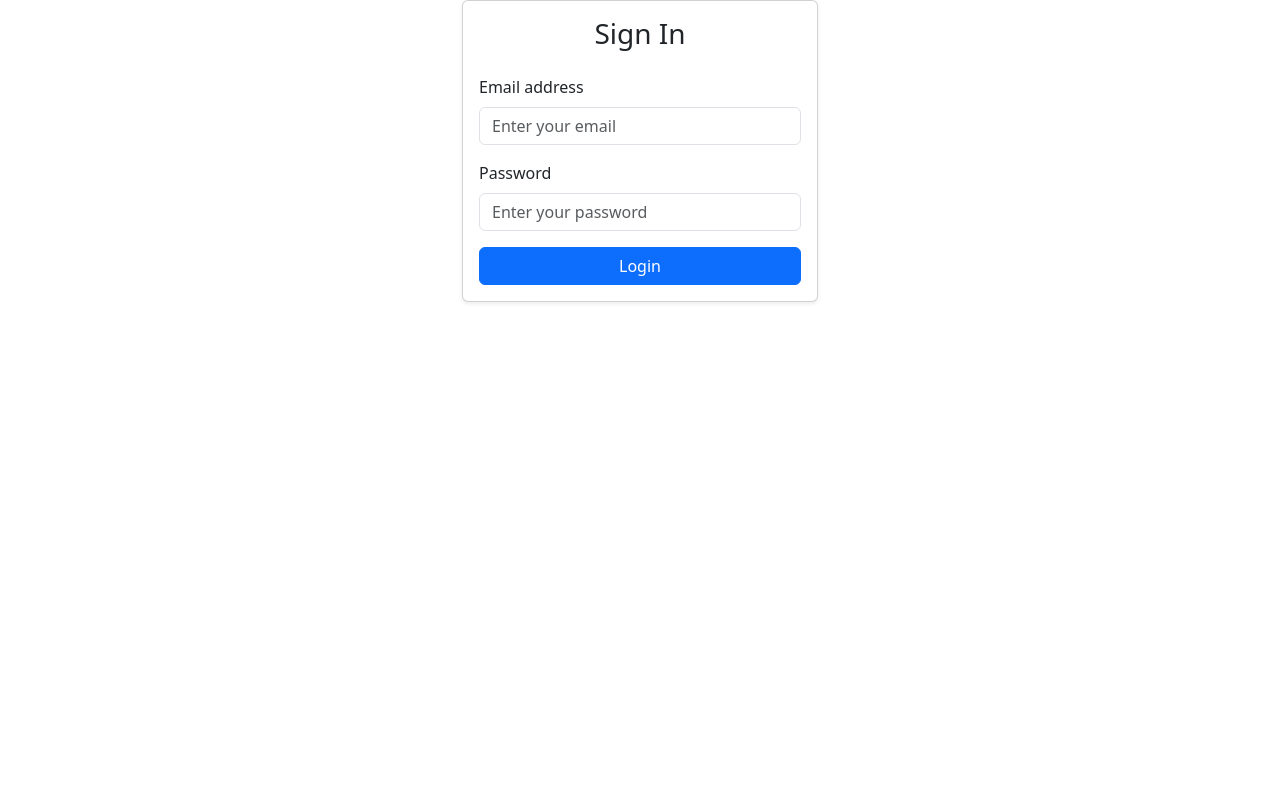
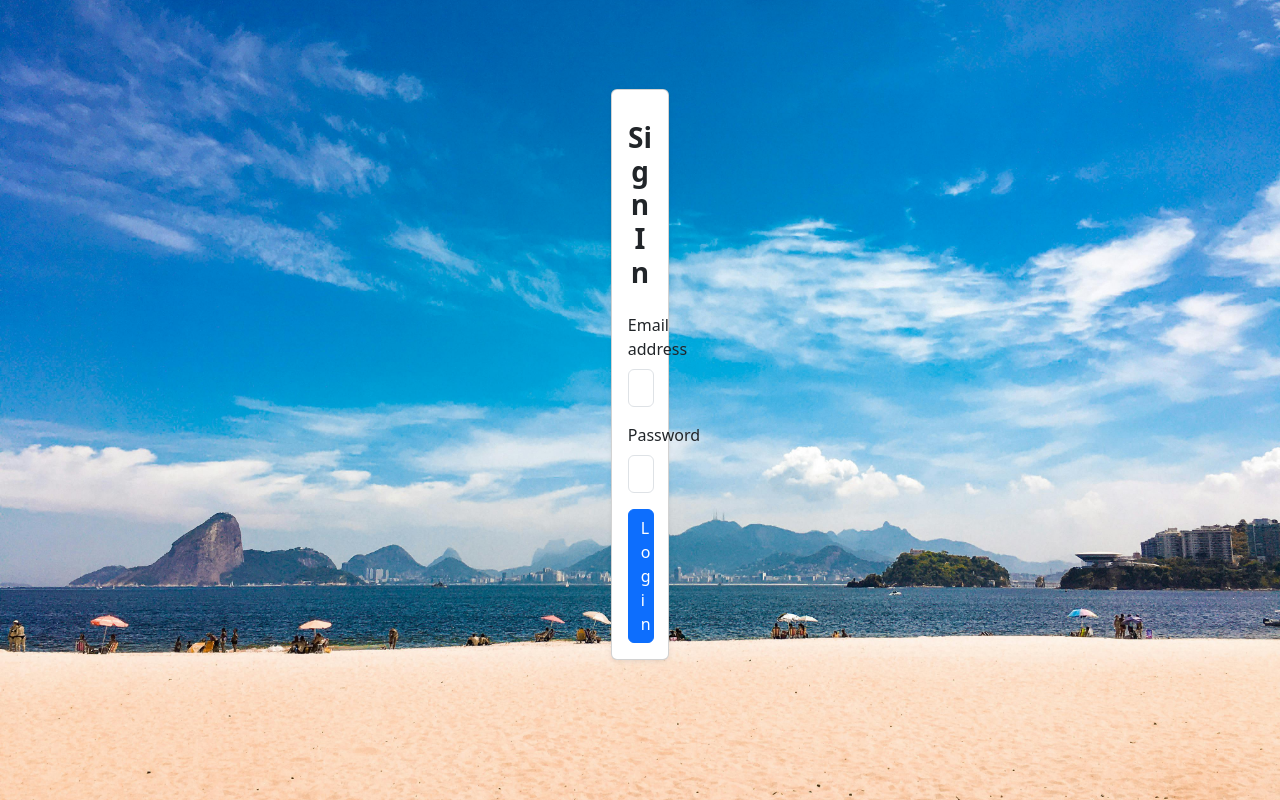
Before and after one commit to Mr0megaa/Projet_transversal_agence_de_tourisme, a PHP site: page /login.html in a window 1280 px wide. Run offline with PHP 8.4, Linux system fonts and the light colour scheme.

Commit message:
login_v2

```diff
--- a/index.html
+++ b/index.html
@@ -47,7 +47,6 @@
       <img src="images/pexels-ryank-17841018.jpg" class="d-block vh-100 img" alt="...">
     </div>
   </div>
-</div>
   </section>
   <section class="discover">
     <div>
--- a/login.html
+++ b/login.html
@@ -9,17 +9,15 @@
     href="https://cdn.jsdelivr.net/npm/bootstrap@5.3.3/dist/css/bootstrap.min.css"
     rel="stylesheet"
   >
-  <link rel="stylesheet" href="stylee.css">
+  <link rel="stylesheet" href="style.css">
 </head>
 <body class="login-img">
-  <div class="container images">
-    <div class="row justify-content-center">
+  <div class="container images ">
+    <div class="row justify-content-center center">
       <div class="col-md-4">
-
         <div class="card shadow-sm">
           <div class="card-body">
             <h3 class="card-title text-center mb-4">Sign In</h3>
-
             <form>
               <div class="mb-3">
                 <label for="email" class="form-label">Email address</label>
@@ -28,11 +26,8 @@
                   class="form-control"
                   id="email"
                   placeholder="Enter your email"
-                  required
-
-                >
+                  required>
               </div>
-
               <div class="mb-3">
                 <label for="password" class="form-label">Password</label>
                 <input
@@ -40,9 +35,7 @@
                   class="form-control"
                   id="password"
                   placeholder="Enter your password"
-                  required
-
-                >
+                  required>
               </div>
               <button type="submit" class="btn btn-primary w-100">Login</button>
             </form>
--- a/style.css
+++ b/style.css
@@ -117,4 +117,12 @@ h3{
 
 .login-img{
     background-image: url('images/fond.jpg');
+    background-size: cover;
+    background-position: center;
+    background-repeat: no-repeat;
+    height: 100vh;
 }
+
+.center {
+  padding: 8% 40%;
+}
```
